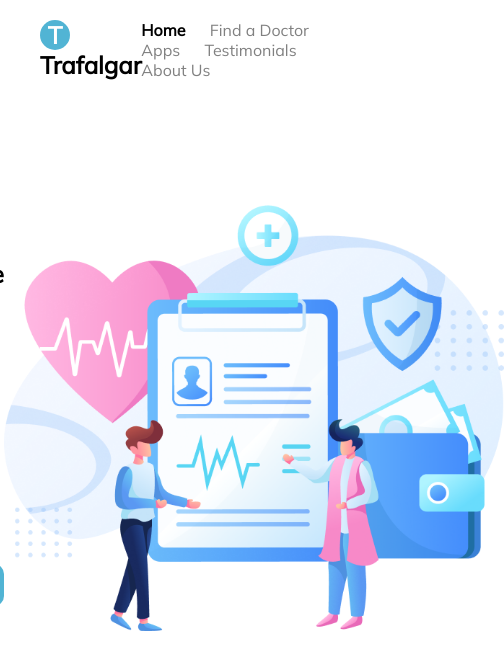
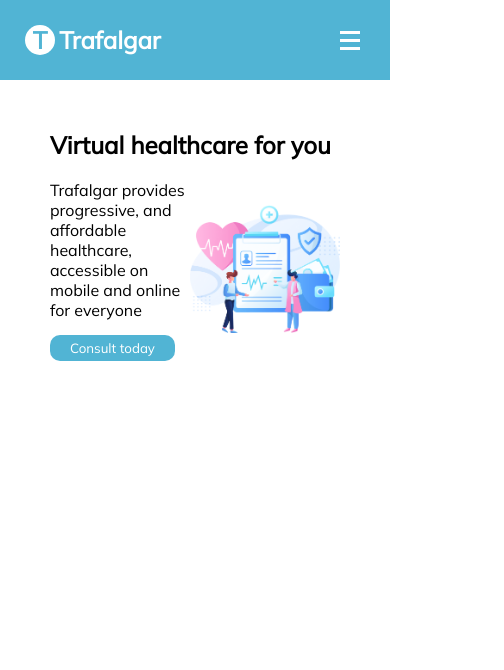
Before and after one commit to RifqiSubchan02/RifqiSubchan02.github.io, a plain HTML site: page index.html in a window 390 px wide. Shown: the whole page, 504 px wide, since content can reach past the window. Drawn offline with Linux system fonts and the light colour scheme.

Commit message:
Menyesuaikan tampilan mobile

```diff
--- a/index.html
+++ b/index.html
@@ -15,7 +15,8 @@
   <section class="header">
     <header>
       <div class="logo">
-        <button><a href="#">T</a></button><a href="#">Trafalgar</a>
+        <button><a href="#">T</a></button>
+        <a href="#">Trafalgar</a>
       </div>
       <div class="navbar">
         <ul>
@@ -25,6 +26,11 @@
           <li><a href="#">Testimonials</a></li>
           <li><a href="#">About Us</a></li>
         </ul>
+      </div>
+      <div class="burger">
+        <div class="line 1"></div>
+        <div class="line 2"></div>
+        <div class="line 3"></div>
       </div>
     </header>
     <div class="content-header">
--- a/style.css
+++ b/style.css
@@ -18,18 +18,17 @@ header {
   justify-content: space-between;
   align-items: center;
   display: flex;
-  padding: 20px 40px;
+  padding: 20px 200px;
 }
 
 header .logo {
-  width: 160px;
+  cursor: pointer;
 }
 header .logo button {
   width: 30px;
   border-style: none;
-  border-radius: 30px;
+  border-radius: 15px;
   background-color: rgb(81, 180, 212);
-  margin-right: 10px;
 }
 header .logo button a {
   color: white;
@@ -42,7 +41,7 @@ header .logo a {
   font-size: 24px;
 }
 header .navbar ul li {
-  display: inline;
+  display: inline-block;
   margin-right: 20px;
 }
 header .navbar ul li:last-child {
@@ -59,16 +58,27 @@ header .navbar ul li:first-child a {
 header .navbar ul li a:hover {
   color: black;
 }
+header .burger {
+  display: none;
+  cursor: pointer;
+}
+header .burger div {
+  width: 20px;
+  height: 3px;
+  margin: 5px;
+  background-color: black;
+  transition: all 0.3s ease;
+}
 
 .content-header {
   width: auto;
-  padding: 100px;
-  justify-content: center;
+  padding: 100px 200px;
+  justify-content: space-between;
   align-items: center;
   display: flex;
 }
 .content-header .description-header {
-  max-width: 400px;
+  max-width: 500px;
 }
 .content-header .description-header h1 {
   font-weight: bold;
@@ -78,7 +88,7 @@ header .navbar ul li a:hover {
   margin-bottom: 40px;
 }
 .content-header .icon-header img {
-  width: 500px;
+  width: 450px;
 }
 
 .content-header .description-header button {
@@ -91,3 +101,56 @@ header .navbar ul li a:hover {
   text-decoration: none;
   color: white;
 }
+
+@media screen and (max-width: 768px) {
+  body {
+    overflow-x: hidden;
+  }
+  header {
+    padding: 25px;
+    background-color: rgb(81, 180, 212);
+  }
+  header .logo button {
+    background-color: white;
+  }
+  header .logo button a {
+    color: rgb(81, 180, 212);
+  }
+  header .logo a {
+    color: white;
+  }
+  header .navbar {
+    display: none;
+  }
+  header .navbar ul li a {
+    color: white;
+  }
+  .navbar ul {
+    right: 0;
+  }
+  .navbar ul li {
+    opacity: 1;
+  }
+  .content-header .icon-header img {
+    width: 150px;
+    margin-top: 50px;
+  }
+  header .burger {
+    display: block;
+  }
+  header .burger div {
+    background-color: white;
+  }
+  section .content-header {
+    padding: 50px;
+  }
+  section .content-header .description-header h1 {
+    margin-bottom: 10px;
+    position: absolute;
+    display: inline;
+  }
+  section .content-header .description-header p {
+    margin-bottom: 15px;
+    margin-top: 50px;
+  }
+}
```
